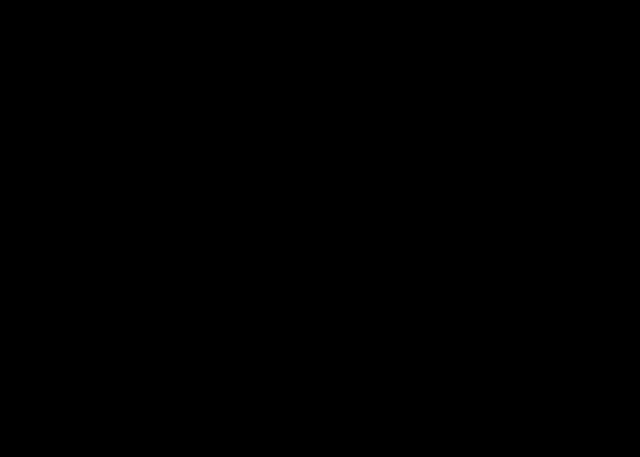
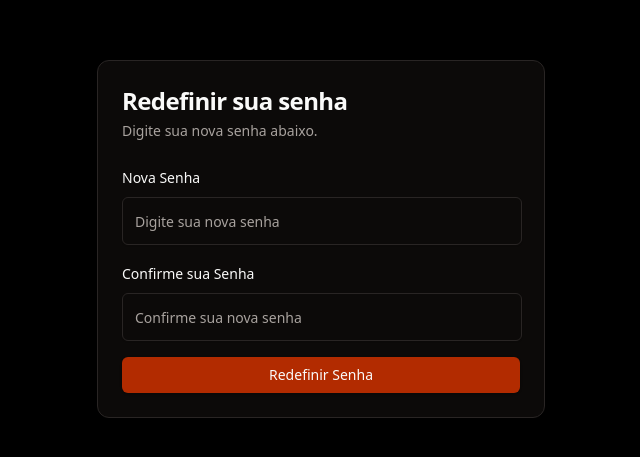
Before and after one commit to Comunidade-FullDev/form-fulldev, a Next.js app: page /reset-password in a window 1280 px wide. Before the commit this address had no page. Shown: the part 161-618 px from the top of the page, without its empty margins (319-959 px from the left). Built offline with nearby package versions, Linux system fonts and the light colour scheme; no server answers.

Commit message:
feat: criando componente para resetar a senha

```diff
--- /dev/null
+++ b/src/app/reset-password/page.tsx
@@ -0,0 +1,96 @@
+'use client';
+
+import { useRouter, useSearchParams } from 'next/navigation';
+import { useState } from 'react';
+import { Button } from "@/components/ui/button";
+import { Card, CardContent, CardDescription, CardHeader, CardTitle } from "@/components/ui/card";
+import { Input } from "@/components/ui/input";
+import { Label } from "@/components/ui/label";
+import { confirmPasswordReset } from '@/services/endpoint/authService';
+
+export default function ResetPasswordPage() {
+  const router = useRouter();
+  const searchParams = useSearchParams();
+  const token = searchParams.get('token') || '';
+  const [passwordMismatch, setPasswordMismatch] = useState(false);
+
+  const [password, setPassword] = useState('');
+  const [confirmPassword, setConfirmPassword] = useState('');
+  const [error, setError] = useState('');
+  const [successMessage, setSuccessMessage] = useState('');
+
+  const handlePasswordReset = async () => {
+    if (password !== confirmPassword) {
+      setError('As senhas não coincidem.');
+      return;
+    }
+
+    try {
+      const responseMessage = await confirmPasswordReset(token, password);
+      setSuccessMessage(responseMessage);
+      setError('');
+      setTimeout(() => router.push('/login'), 3000);
+    } catch (err) {
+      setError('Erro ao redefinir a senha. Verifique o token ou tente novamente.');
+    }
+  }
+
+  const handlePasswordChange = (e: { target: { id: any; value: any; }; }) => {
+    const { id, value } = e.target;
+
+    if (id === "password") setPassword(value);
+    if (id === "confirm-password") setConfirmPassword(value);
+    if (id === "password" || id === "confirm-password") {
+      setPasswordMismatch(value && (id === "password" ? value !== confirmPassword : password !== value));
+    }
+  };
+
+  return (
+    <div className="min-h-screen w-full flex items-center justify-center p-4 lg:p-8">
+      <Card className="w-full max-w-md mx-auto">
+        <CardHeader className="space-y-1">
+          <CardTitle className="text-2xl font-bold">Redefinir sua senha</CardTitle>
+          <CardDescription>Digite sua nova senha abaixo.</CardDescription>
+        </CardHeader>
+        <CardContent className="space-y-4">
+          {successMessage ? (
+            <div className="text-green-500 text-center">{successMessage}</div>
+          ) : (
+            <>
+              <div className="space-y-2">
+                <Label htmlFor="password">Nova Senha</Label>
+                <Input
+                  id="password"
+                  type="password"
+                  placeholder="Digite sua nova senha"
+                  value={password}
+                  onChange={handlePasswordChange}
+                  className="w-full"
+                />
+              </div>
+              <div className="space-y-2">
+
+                <Label htmlFor="confirm-password">Confirme sua Senha</Label>
+                {passwordMismatch && (
+                <p className="text-red-500 text-sm mt-2">As senhas estão diferentes.</p>
+              )}
+                <Input
+                  id="confirm-password"
+                  type="password"
+                  placeholder="Confirme sua nova senha"
+                  value={confirmPassword}
+                  onChange={handlePasswordChange}
+                  className="w-full"
+                />
+              </div>
+              {error && <p className="text-red-500 text-sm text-center">{error}</p>}
+              <Button className="w-full" onClick={handlePasswordReset}>
+                Redefinir Senha
+              </Button>
+            </>
+          )}
+        </CardContent>
+      </Card>
+    </div>
+  );
+}
```
